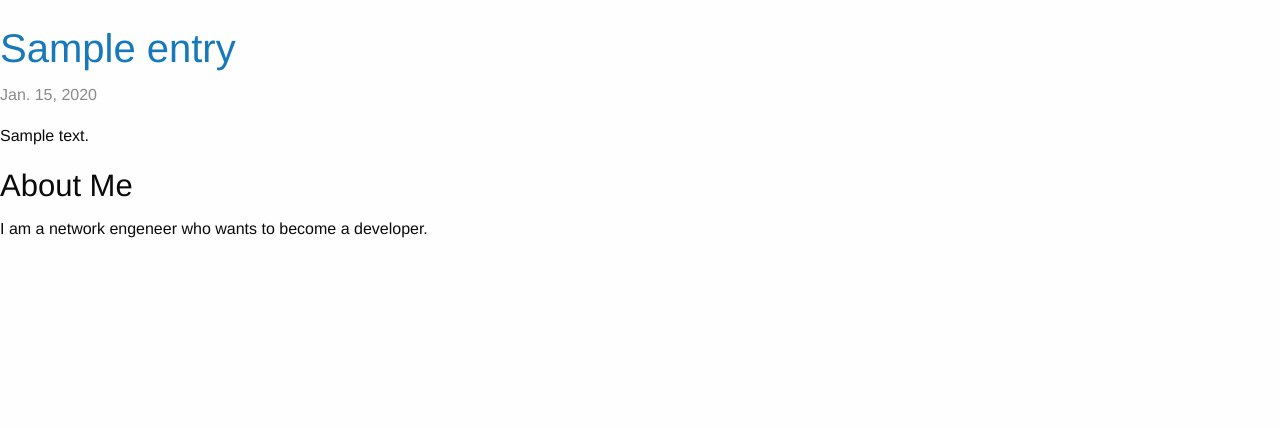
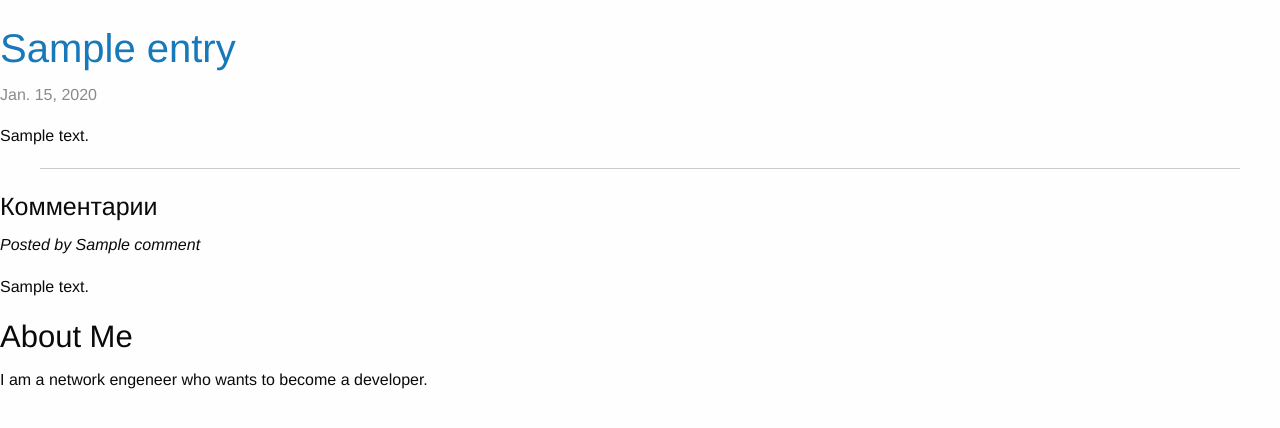
Before and after one commit to khatangatao/khatangatao, a Django app: page /1/ in a window 1280 px wide. Shown: the part 88-516 px from the top of the page. Run offline with Django 3.2, Linux system fonts and the light colour scheme; tables that the repository leaves empty hold one stand-in row (values such as "Sample post"); some libraries are stand-ins or nearby versions.

Commit message:
Added html code for comments

```diff
--- a/blog/templates/blog/entry_detail.html
+++ b/blog/templates/blog/entry_detail.html
@@ -2,4 +2,12 @@
 
 {% block content %}
     {% include "_entry.html" with entry=entry only %}
+    <hr>
+    <h4>Комментарии</h4>
+    {% for comment in entry.comment_set.all %}
+        <p><em>Posted by {{ comment.name }}</em></p>
+        {{ comment|linebreaks }}
+    {% empty %}
+        Комментариев пока нет.
+    {% endfor %}
 {% endblock %}
```
